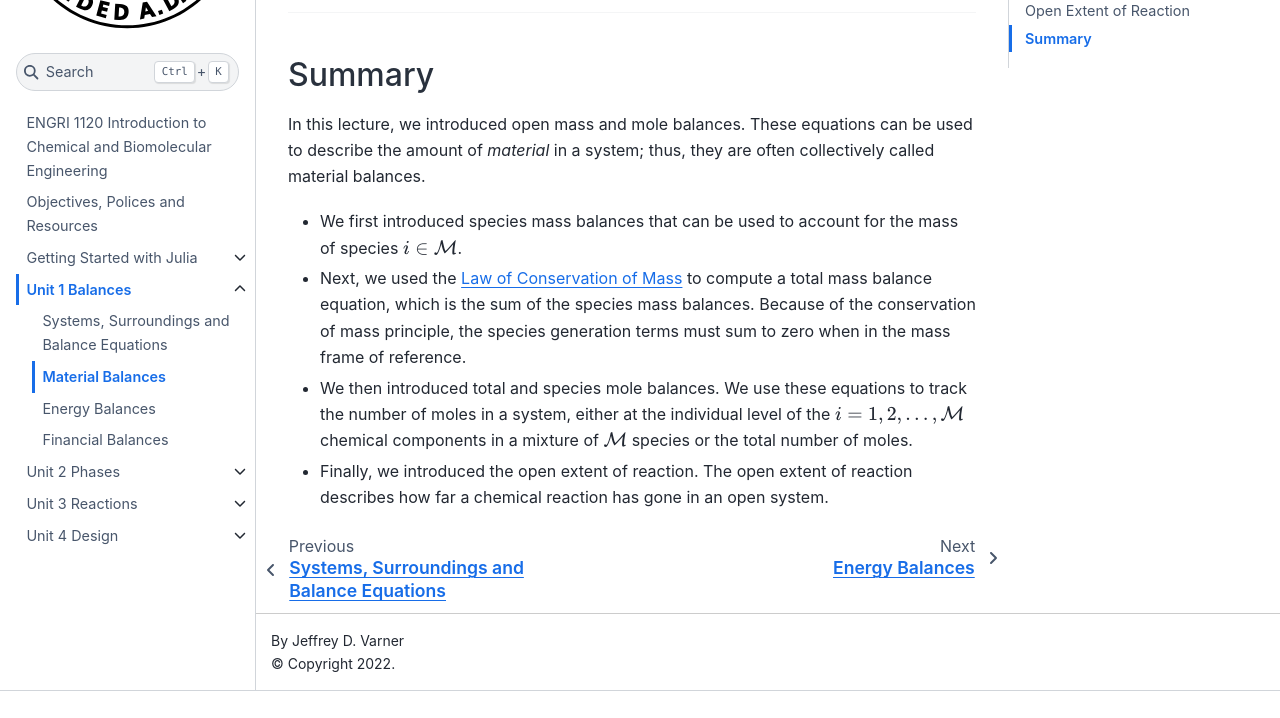
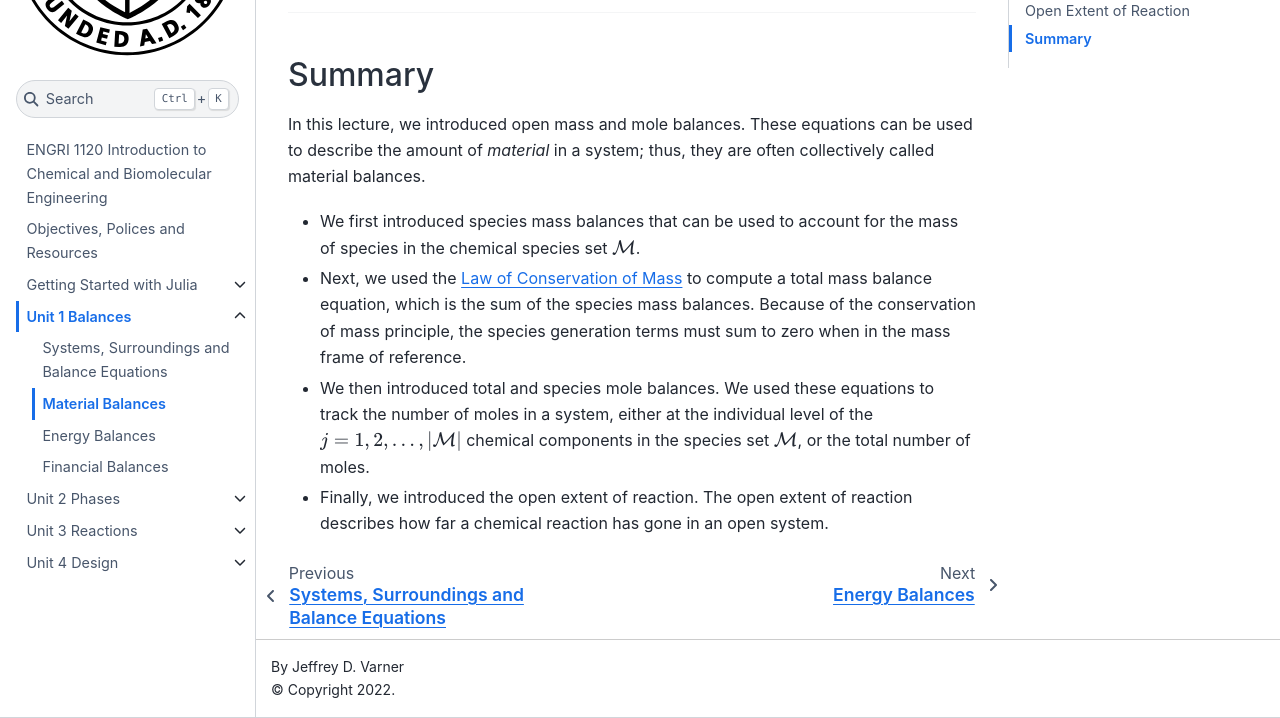
Before and after one commit to afgodwin/ENGRI1120-Fall-2024, a Jupyter Book: the page built from chapter-1-dir/material-balances.md, in a window 1280 px wide and 900 px high, scrolled down 4311 px, cut to the strip 182-900 px from the top of the window. Built offline with Jupyter Book 1.0.4 settings and Sphinx 7.4.7 and the Sphinx Book theme 1.1.4, drawn with Linux system fonts in a browser that asks for light colours; before the commit the page ends 5184 px from its top, so only the background shows below that.

Commit message:
Species balances
species balances

```diff
--- a/chapter-1-dir/material-balances.md
+++ b/chapter-1-dir/material-balances.md
@@ -404,11 +404,10 @@ where the double summation term over the species and the reaction sets denotes t
 In this lecture, we introduced open mass and mole balances. These equations can be used to describe the
 amount of _material_ in a system; thus, they are often collectively called material balances.
 
-* We first introduced species mass balances that can be used to account for the mass of species
-$i\in\mathcal{M}$.
+* We first introduced species mass balances that can be used to account for the mass of species in the chemical species set $\mathcal{M}$.
 * Next, we used the [Law of Conservation of Mass](https://en.wikipedia.org/wiki/Conservation_of_mass) to compute a total mass balance equation, which is the sum of the species mass balances. Because of the conservation of mass principle, the species generation terms must sum to zero when in the mass frame of reference.
-* We then introduced total and species mole balances. We use these equations to track the number of moles
-in a system, either at the individual level of the $i=1,2,\dots,\mathcal{M}$ chemical components in a mixture of $\mathcal{M}$ species or the total number of moles.
+* We then introduced total and species mole balances. We used these equations to track the number of moles
+in a system, either at the individual level of the $j=1,2,\dots,|\mathcal{M}|$ chemical components in the species set $\mathcal{M}$, or the total number of moles.
 * Finally, we introduced the open extent of reaction. The open extent of reaction describes how far a chemical reaction has gone in an open system.
 
 <!-- The input and output terms describe the rate of transport (convective or conductive) into and from the system.
```
Also changed, not shown: 4 other files.
